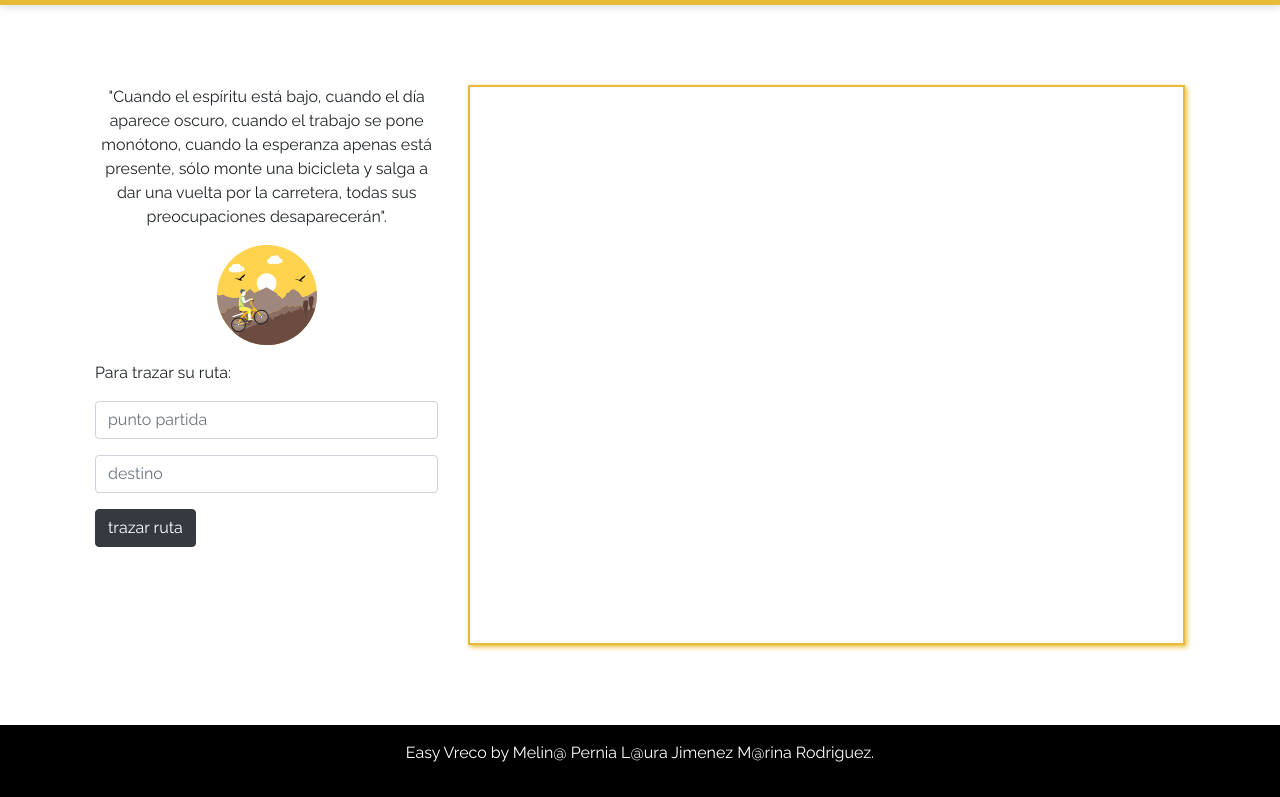
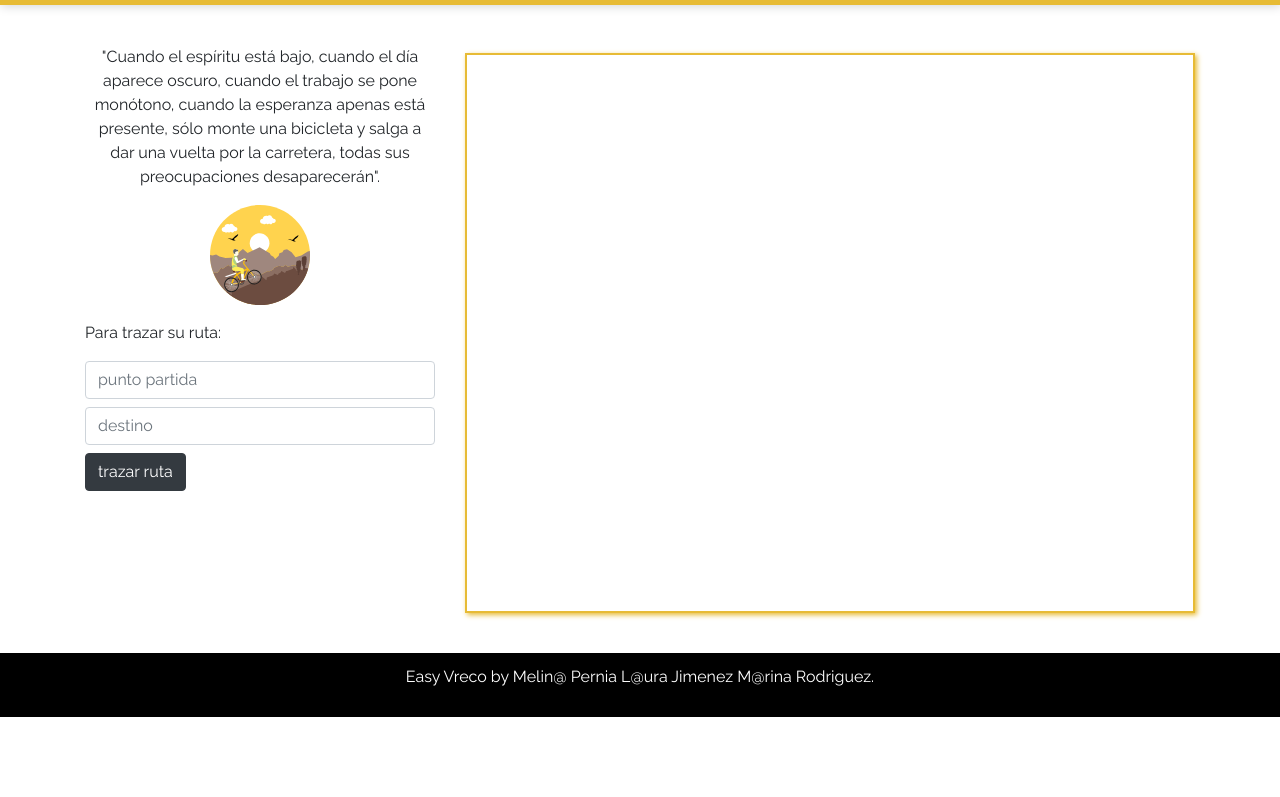
Before and after one commit to LauraJimenezH/easy-vreco, a plain HTML site: page index.html in a window 1280 px wide. Shown: the part 63-860 px from the top of the page. After the commit the page ends 800 px from the top, so only its background shows below. Drawn offline with nearby package versions, Linux system fonts and the light colour scheme; some packages are replaced by stand-ins of ours.

Commit message:
Diseñando para la vista mobile y agregando algunas variables de las rutas

```diff
--- a/css/main.css
+++ b/css/main.css
@@ -19,18 +19,39 @@ nav img {
 }
 
 #map {
-  height: 70vh;
+  height: 50vh;
   border: 2px solid #e7bb35;
   box-shadow: 2px 2px 5px #e7bb35;
 }
 
 section {
-  padding: 10vh;
+  padding: 2vh 0vh;
   background: #ffffff;
 }
 
 footer {
   background: #000000;
   color: #ffffff;
-  padding: 2vh;
+  padding: 1vh;
 }
+
+@media (max-width: 320px) {
+  .text-route, .box-image-bicicleta {
+    display: none;
+  }
+}
+
+@media (min-width: 321px) {
+  section {
+    padding: 5vh;
+  }
+  .image-bicicleta {
+    height: 100px;
+  }
+  #map {
+    height: 70vh;
+  }
+  footer {
+    padding: 1.5vh;
+  }
+}
--- a/index.html
+++ b/index.html
@@ -20,16 +20,16 @@
 <section>
   <div class="container">
     <div class="row">
-      <div class="col-md-4">
-        <p class="text-center">"Cuando el espíritu está bajo, cuando el día aparece oscuro, cuando el trabajo se pone monótono, cuando la esperanza apenas está presente, sólo monte una bicicleta y salga a dar una vuelta por la carretera, todas sus preocupaciones desaparecerán".</p>
-        <div class="text-center"><img src="assets/images/montana.svg" alt="" height="100px"></div>
+      <div class="col-xs-12 col-md-4 col-lg-4">
+        <p class="text-center text-route">"Cuando el espíritu está bajo, cuando el día aparece oscuro, cuando el trabajo se pone monótono, cuando la esperanza apenas está presente, sólo monte una bicicleta y salga a dar una vuelta por la carretera, todas sus preocupaciones desaparecerán".</p>
+        <div class="text-center box-image-bicicleta"><img class="image-bicicleta" src="assets/images/montana.svg" alt="" height="100px"></div>
         <p class="mt-3">Para trazar su ruta: </p>
-        <input type="text" class="form-control mt-3" id="origin" placeholder="punto partida">
-        <input type="text" class="form-control mt-3" id="destination" placeholder="destino">
-        <button type="button" class="btn btn-dark mt-3" id="btn-trazar-ruta">trazar ruta</button>
+        <input type="text" class="form-control mt-2" id="origin" placeholder="punto partida">
+        <input type="text" class="form-control mt-2" id="destination" placeholder="destino">
+        <button type="button" class="btn btn-dark mt-2" id="btn-trazar-ruta">trazar ruta</button>
       </div>
-      <div class="col-md-8">
-        <div class="" id="map">
+      <div class="col-xs-12 col-md-8 col-lg-8">
+        <div class="mt-2" id="map">
         </div>
       </div>
     </div>
@@ -38,7 +38,7 @@
 <footer>
     <div class="container">
         <div class="row">
-            <div class="col-md-12 text-center">Easy Vreco by Melin@ Pernia L@ura Jimenez M@rina Rodriguez.</p>
+            <div class="col-md-12 text-center"><p>Easy Vreco by Melin@ Pernia L@ura Jimenez M@rina Rodriguez.</p>
             </div>
         </div>
     </div>
--- a/js/app.js
+++ b/js/app.js
@@ -2,6 +2,10 @@ let begin = () => {
   let inputOrigin = document.getElementById('origin');
   let inputDestination = document.getElementById('destination');
   let btnRout = document.getElementById('btn-trazar-ruta');
+  let autocompleteOrigin = new google.maps.places.Autocomplete(inputOrigin);
+  let autocompleteDestination = new google.maps.places.Autocomplete(inputDestination);
+  let directionsService = new google.maps.DirectionsService;
+  let directionsDisplay = new google.maps.DirectionsRenderer;
   let getPosition = localizacion => {
     let latitude = localizacion.coords.latitude;
 
```
